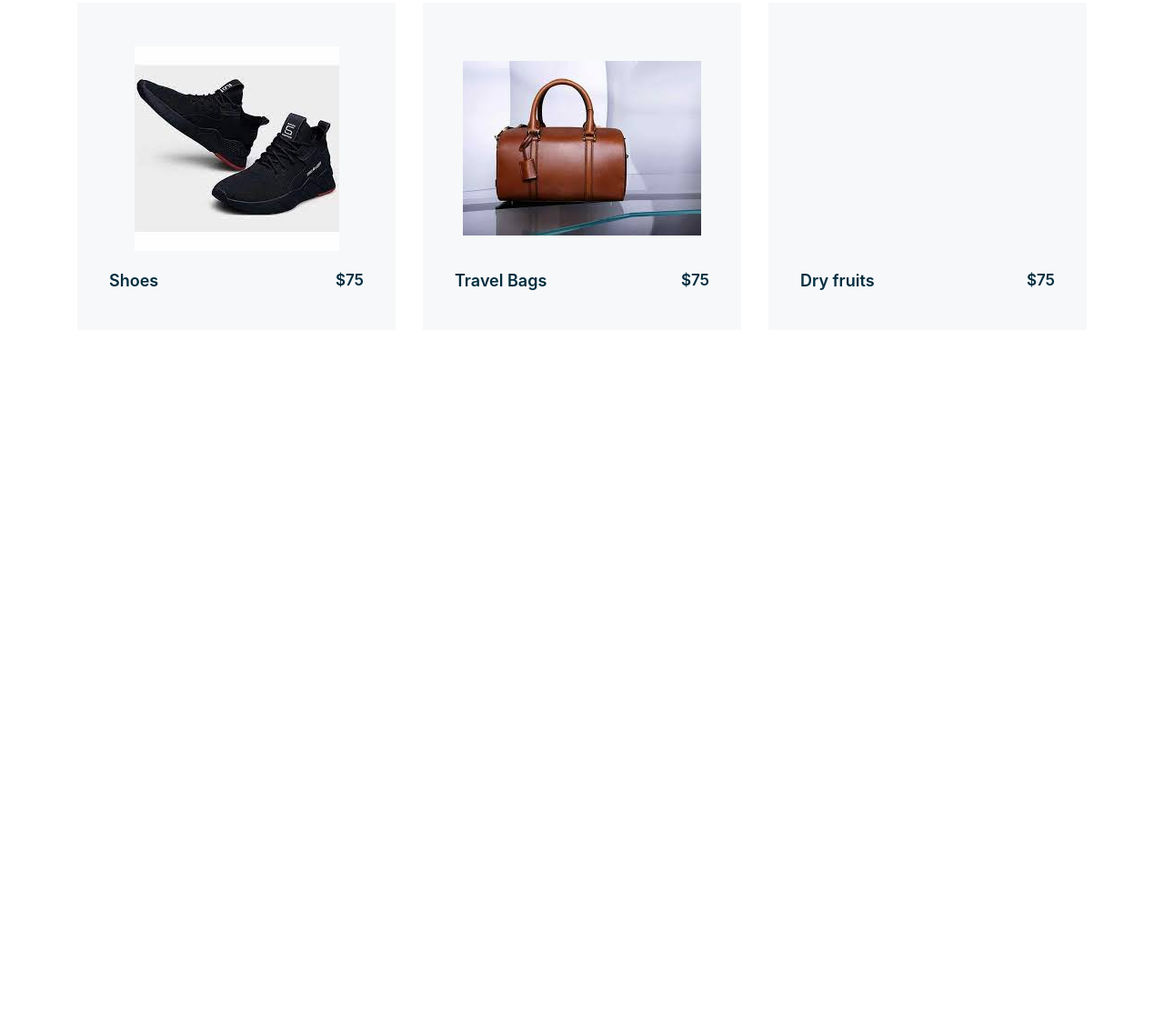
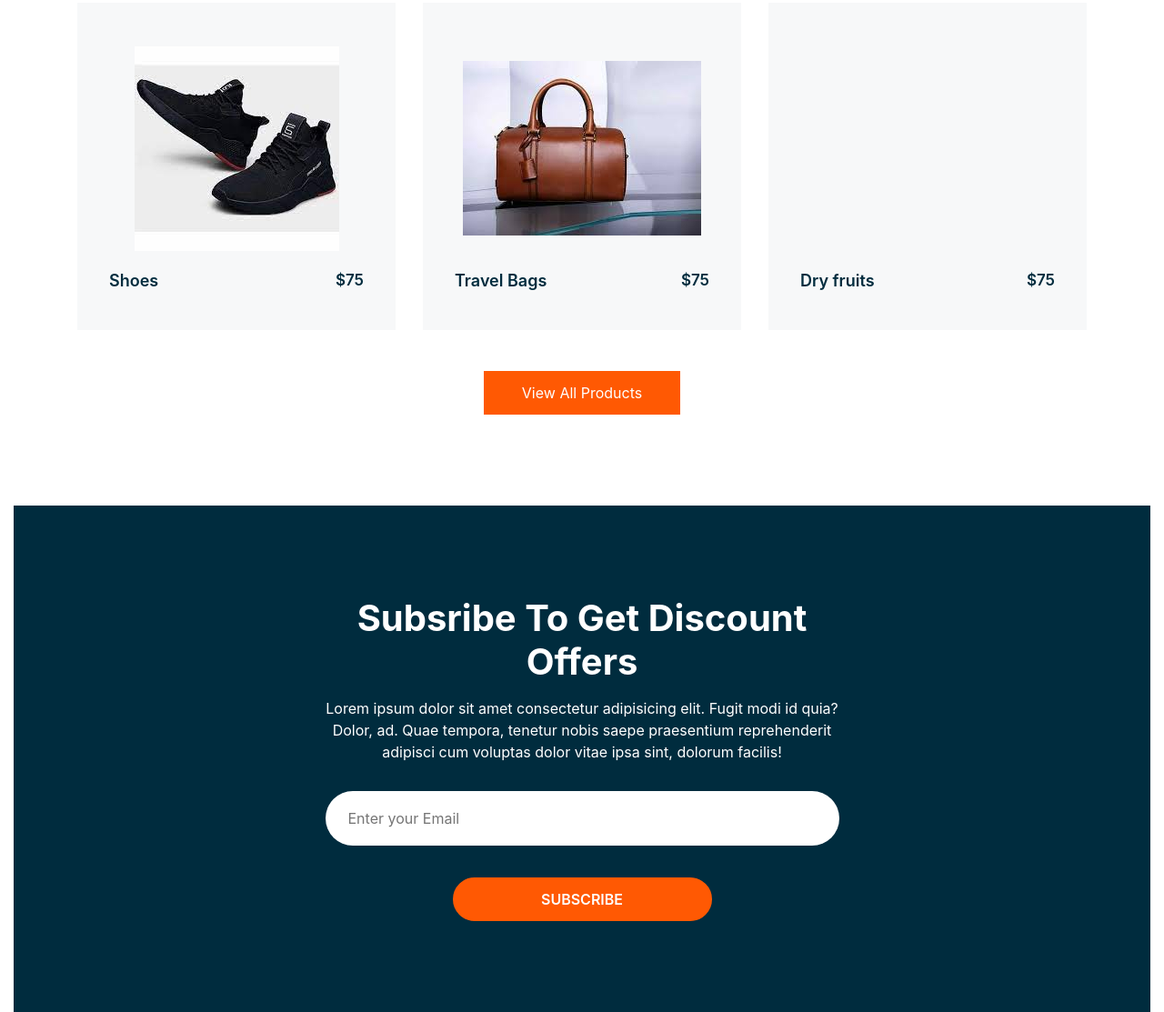
Before and after one commit to AISHNA-V-M/E-Commerce-Site, a plain HTML site: page index.html in a window 1280 px wide. Shown: the part 2672-3785 px from the top of the page at 91% size. Before the commit the page ends 3135 px from the top, so only its background shows below. Drawn offline with nearby package versions, Linux system fonts and the light colour scheme.

Commit message:
subscribe section

```diff
--- a/index.html
+++ b/index.html
@@ -343,6 +343,35 @@
 
 
             </div>
+            <div class="btn-box">
+                <a href="#">View All Products</a>
+            </div>
+        </div>
+    </section>
+
+    <section class="subscribe-section">
+        <div class="container-fluid">
+            <div class="box">
+                <div class="row">
+                    <div class="col-md-6 offset-md-3">
+                        <div class="subscribe-form">
+                            <div>
+                                <div class="heading-container text-center">
+                                    <h3>Subsribe To Get Discount Offers</h3>
+
+                                </div>
+                                <p>Lorem ipsum dolor sit amet consectetur adipisicing elit. Fugit modi id quia? Dolor, ad. Quae tempora, tenetur nobis saepe praesentium reprehenderit adipisci cum voluptas dolor vitae ipsa sint, dolorum facilis!</p>
+                                <form action="">
+                                   <input type="email" name="" placeholder="Enter your Email">
+                                   <button>Subscribe</button>
+
+                                </form>
+                        </div>
+                    </div>
+
+                    </div>
+                </div>
+            </div>
         </div>
     </section>
     <script src="https://code.jquery.com/jquery-3.2.1.slim.min.js"></script>
--- a/style.css
+++ b/style.css
@@ -459,3 +459,85 @@ color: white;
    border: 1px solid #ff5903;
    color: white;
 }
+
+.product-section .btn-box{
+   display: flex;
+   justify-content: center;
+   margin-top: 45px;
+}
+.product-section .btn-box a{
+   display: inline-block;
+   padding: 10px 40px;
+   background-color: #ff5903;
+   border: 2px solid #ff5903;
+   color: white;
+   transition: all 0.3s ;
+}
+
+.product-section .btn-box a:hover{
+   background-color: transparent;
+   color: #ff5903;
+}
+
+.heading-container h2 span{
+   color: #ff5903;
+}
+
+.subscribe-section{
+   text-align: center;
+
+}
+
+.subscribe-section .box{
+   background-color: #002c3e;
+   padding:100px 45px ;
+}
+.subscribe-section .subscribe-form .heading-container h3{
+   position: relative;
+   color: white;
+   margin-bottom: 15px;
+   font-size: 2.5rem;
+   font-weight: bold;
+}
+.subscribe-section .subscribe-form  p{
+   color: white;
+}
+.subscribe-section .subscribe-form form{
+   display: flex;
+   flex-direction: column;
+   align-items: center;
+}
+
+.subscribe-section .subscribe-form form input{
+   width: 100%;
+   height: 60px;
+   border: none;
+   border-radius: 90px;
+   outline: none;
+   padding: 5px 25px;
+   background-color: white;
+   margin-top: 15px;
+   text-align: left;
+}
+
+.subscribe-section .subscribe-form form button{
+   display:inline-block ;
+   padding: 10px 45px;
+   background-color: #ff5903;
+   border: 2px solid #ff5903;
+   color: white;
+   cursor: pointer;
+   border-radius: 35px;
+   transition: all 0.5s;
+   text-transform: uppercase;
+   margin-top: 35px;
+   font-weight: 600;
+   width:100%;
+   max-width: 285px;
+}
+
+.subscribe-section .subscribe-form form button:hover{
+   background-color: transparent;
+   color: white;
+   border-color: white;
+}
```
